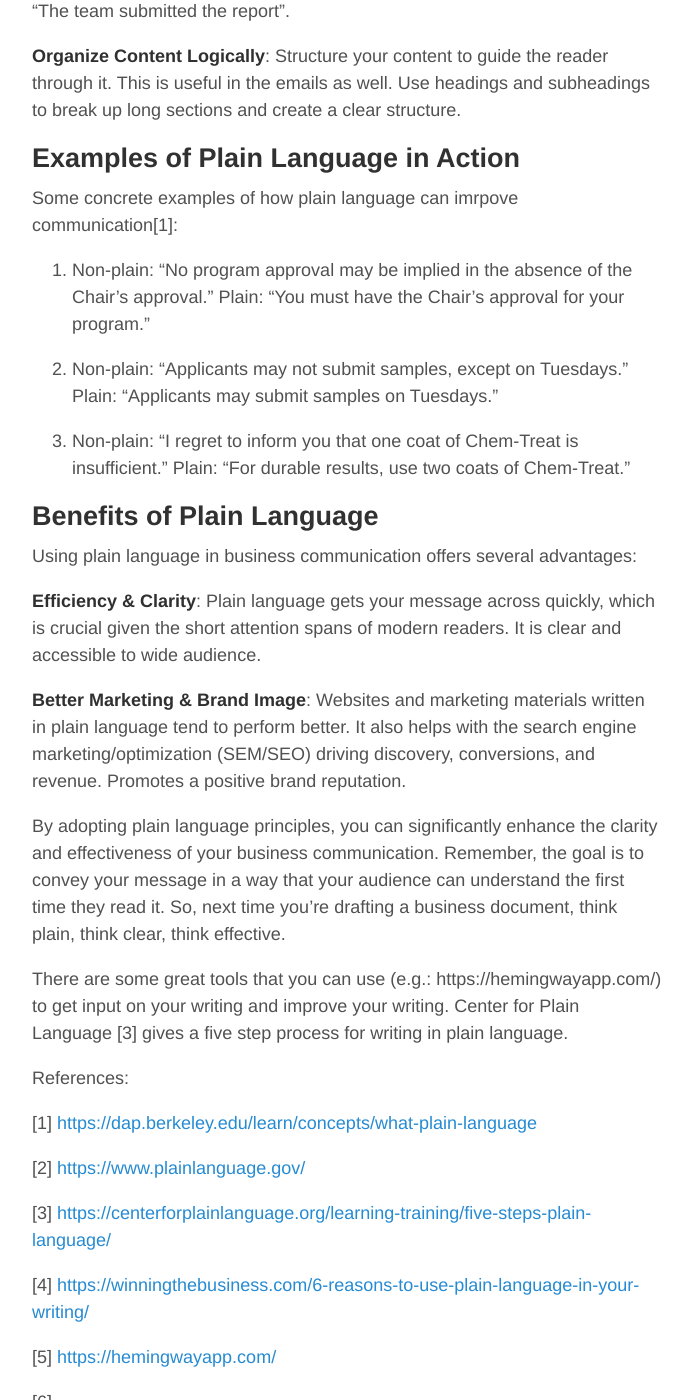
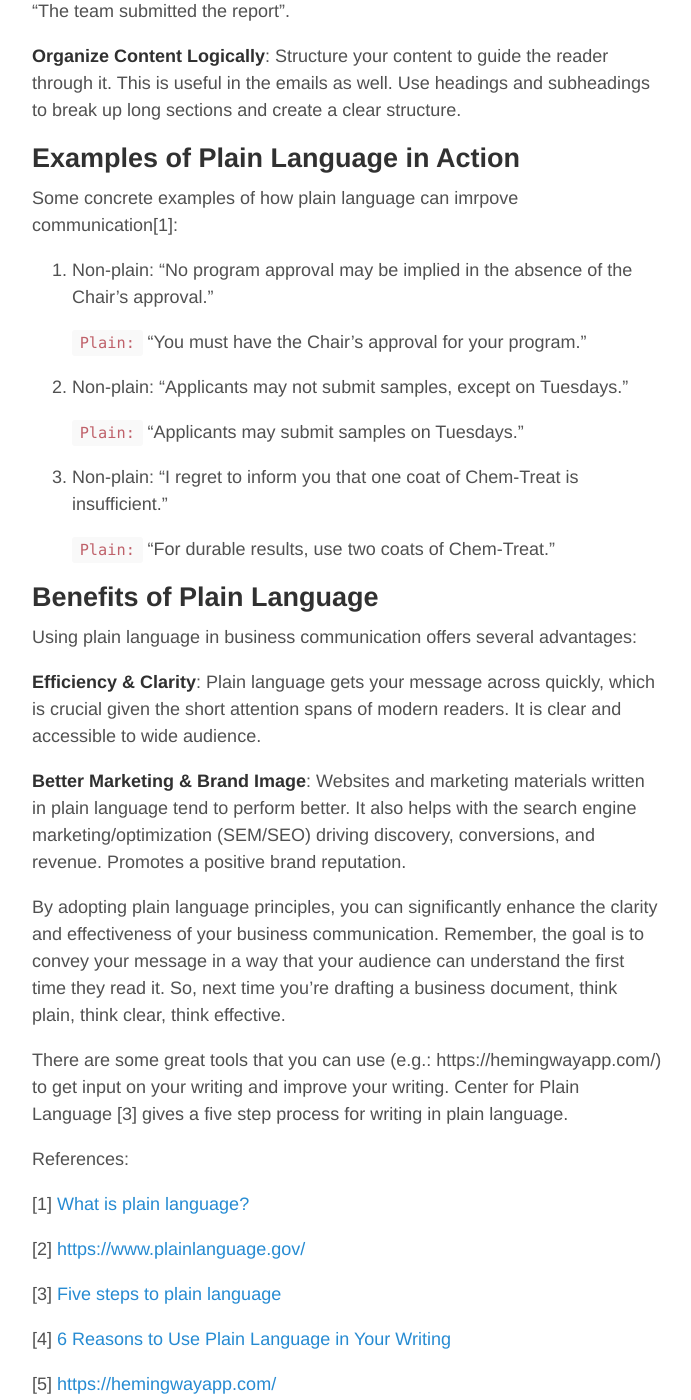
Before and after one commit to akaak/blog, a Jekyll site: the page built from _posts/2022-03-29-writing-in-plain-language.md, in a window 1280 px wide and 1400 px high, scrolled down 1128 px. Shown: the whole window, without its empty margins (293-984 px from the left). Built offline with Jekyll 4.4.1, drawn with Linux system fonts in a browser that asks for light colours; some of the changed lines change nothing that is shown; some of the changed text lies outside the part shown.

Commit message:
references listed

```diff
--- a/_posts/2022-03-29-writing-in-plain-language.md
+++ b/_posts/2022-03-29-writing-in-plain-language.md
@@ -30,13 +30,16 @@ Plain language isn't just about simplifying your writing; it's about making your
 Some concrete examples of how plain language can imrpove communication[1]:
 
 1. Non-plain: "No program approval may be implied in the absence of the Chair's approval."
-   Plain: "You must have the Chair's approval for your program."
+
+   `Plain:` "You must have the Chair's approval for your program."
 
 2. Non-plain: "Applicants may not submit samples, except on Tuesdays."
-   Plain: "Applicants may submit samples on Tuesdays."
+
+   `Plain:` "Applicants may submit samples on Tuesdays."
 
 3. Non-plain: "I regret to inform you that one coat of Chem-Treat is insufficient."
-   Plain: "For durable results, use two coats of Chem-Treat."
+
+   `Plain:` "For durable results, use two coats of Chem-Treat."
 
 ## Benefits of Plain Language
 
@@ -52,14 +55,14 @@ There are some great tools that you can use (e.g.: https://hemingwayapp.com/) to
 
 References:
 
-[1] <https://dap.berkeley.edu/learn/concepts/what-plain-language>
+[1] [What is plain language?](https://dap.berkeley.edu/learn/concepts/what-plain-language)
 
 [2] <https://www.plainlanguage.gov/>
 
-[3] <https://centerforplainlanguage.org/learning-training/five-steps-plain-language/>
+[3] [Five steps to plain language](https://centerforplainlanguage.org/learning-training/five-steps-plain-language/)
 
-[4] <https://winningthebusiness.com/6-reasons-to-use-plain-language-in-your-writing/>
+[4] [6 Reasons to Use Plain Language in Your Writing](https://winningthebusiness.com/6-reasons-to-use-plain-language-in-your-writing/)
 
 [5] <https://hemingwayapp.com/>
 
-[6] <https://www.officetooltips.com/word/tips/viewing_document_and_readability_statistics.html>
+[6] [Microsoft: Viewing document and readability statistics](https://www.officetooltips.com/word/tips/viewing_document_and_readability_statistics.html)
```
